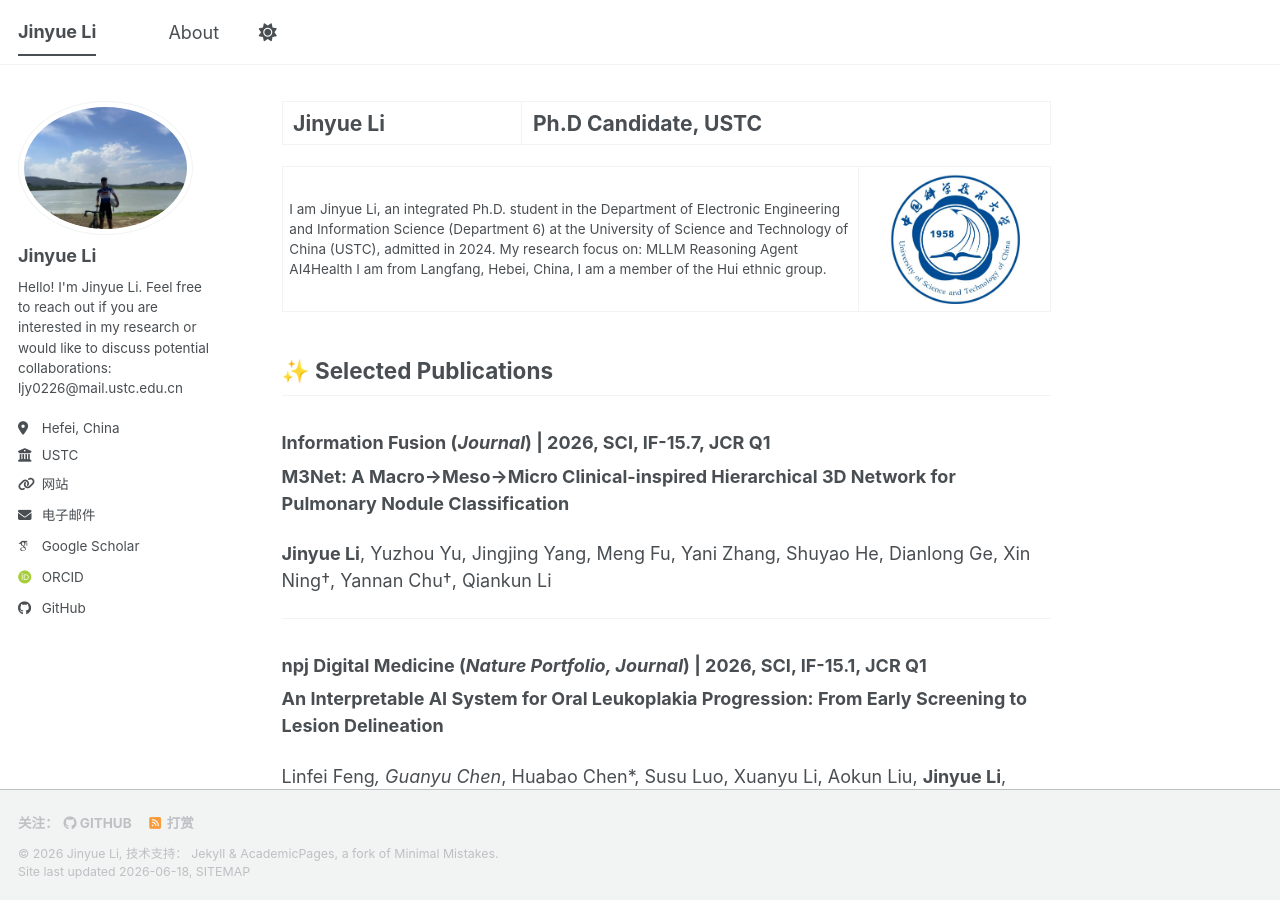
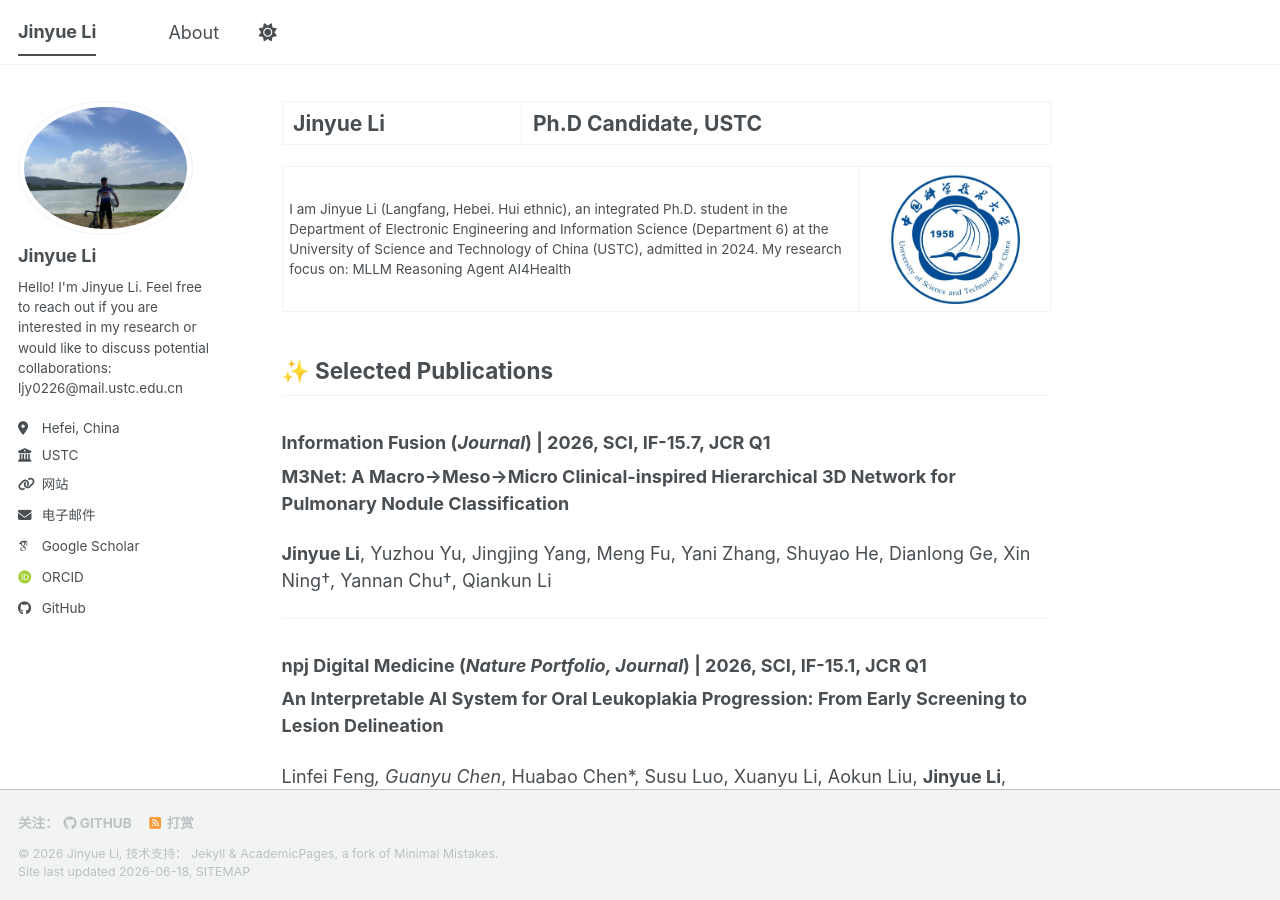
Before and after one commit to jylEcho/jylEcho.github.io, a Jekyll site: the page built from _pages/about.md, in a window 1280 px wide and 900 px high. Built offline with Jekyll 4.4.1, drawn with Linux system fonts in a browser that asks for light colours; some web fonts are replaced; a script bundle is joined from its source files by our own code; library files that are not in the unit come from our copies.

Commit message:
Update about.md

```diff
--- a/_pages/about.md
+++ b/_pages/about.md
@@ -11,9 +11,8 @@ redirect_from:
   <tr>
     <td width="75%" valign="top" style="font-size:1em;">
 
-I am Jinyue Li, an integrated Ph.D. student in the Department of Electronic Engineering and Information Science (Department 6) at the University of Science and Technology of China (USTC), admitted in 2024.
+I am Jinyue Li (Langfang, Hebei. Hui ethnic), an integrated Ph.D. student in the Department of Electronic Engineering and Information Science (Department 6) at the University of Science and Technology of China (USTC), admitted in 2024.
 My research focus on: MLLM Reasoning Agent AI4Health
-I am from Langfang, Hebei, China, I am a member of the Hui ethnic group.
 
    </td>
 
```
